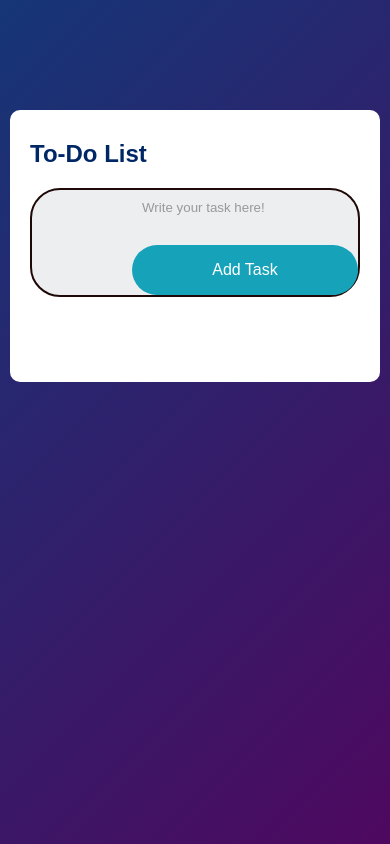
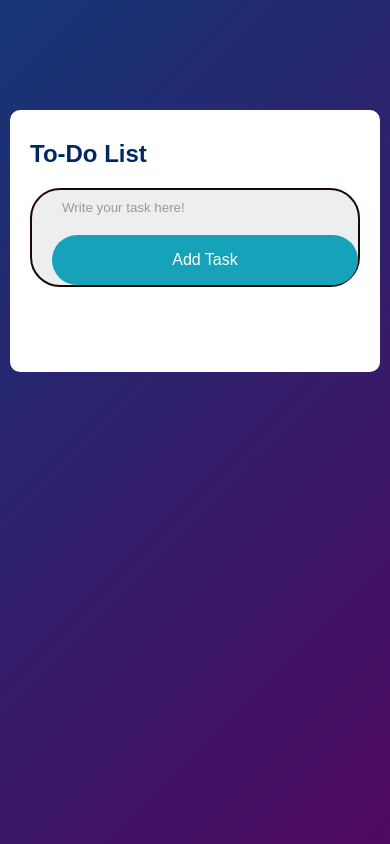
Before and after one commit to Sanjay-Kumar8115/To-Do-List-App-Live, a plain HTML site: page index.html in a window 390 px wide. Drawn offline with Linux system fonts and the light colour scheme.

Commit message:
New chnage

```diff
--- a/to do list.css
+++ b/to do list.css
@@ -1,109 +1,3 @@
-/* *{
-    margin: 0;
-    padding: 0;
-    font-family: 'Poppins',sans-serif;
-    box-sizing: border-box;
-}
-.container{
-    width: 100%;
-    min-height: 100vh;
-    background:linear-gradient(135deg,#153677,#4e085f);
-    padding: 10px;
-
-}
-.todo-app{
-    width: 100%;
-    max-width: 500px;
-    background: #fff;
-    margin: 100px auto 20px;
-    padding: 40px 30px 70px;
-    border-radius: 10px;
-}
-.todo-app h2{
-    color: #002765;
-    display: flex;
-    align-items: center;
-    margin-bottom: 20px;
-}
-
-.row{
-    display:flex ;
-    align-items: center;
-    justify-content: center;
-    justify-content: space-between;
-    background: #edeef0;
-    border-radius: 30px;
-    padding-left: 20px;
-    margin-bottom: 25px;
-
-}
-input{
-    flex: 1;
-    border: none;
-    outline: none;
-    background: transparent;
-    padding: 10px;
-    font-weight: 14px;
-}
-button{
-    border: none;
-    outline: none;
-    padding: 16px 50px;
-    background: #16a3b9;
-    color: #fff;
-    font-size: 16px;
-    cursor: pointer;
-    border-radius: 40px;
-}
-ul li{
-    list-style: none;
-    font-size: 17px;
-    padding: 12px 8px 12px 50px;
-    user-select: none;
-    cursor: pointer;
-    position: relative;
-}
-ul li::before{
-    content: '';
-    position: absolute;
-    height: 25px;
-    width: 25px;
-    border-radius: 50%;
-background-image: url(unchecked.PNG);
-    background-size: cover;
-    background-position: center;
-    top: 10px;
-    left: 8px;
-}
-ul li:hover{
-    background-color: #cbddde;
-
-}
-ul li.checked{
-    color: #555;
-    text-decoration: line-through;
-
-}
-ul li.checked::before{
-    background-image: url(checked.png);
-
-}
-ul li span{
-    position: absolute;
-    right: 0;
-    top: 2px;
-    width: 40px;
-    height: 40px;
-    font-size: 30px;
-    color: #555;
-    line-height: 40px;
-    text-align: center;
-    border-radius: 50%;
-    background: #8ed5c8;
-}
-ul li span:hover{
-    background: #f8afb6;
-} */
 * {
     margin: 0;
     padding: 0;
@@ -229,18 +123,18 @@ ul li span:hover {
 
     .row {
         flex-direction: column;
-        padding-left: 100px;
+        padding-left: 20px; /* Adjusted padding */
+    }
+
+    input {
+        width: 100%;
+        margin-bottom: 10px;
     }
 
     button {
         width: 100%;
         padding: 16px 20px;
-        margin-top: 10px;
-    }
-
-    input {
-        width: 100%;
-        margin-bottom: 10px;
+        margin-top: 0; /* Remove top margin */
     }
 }
 
```
